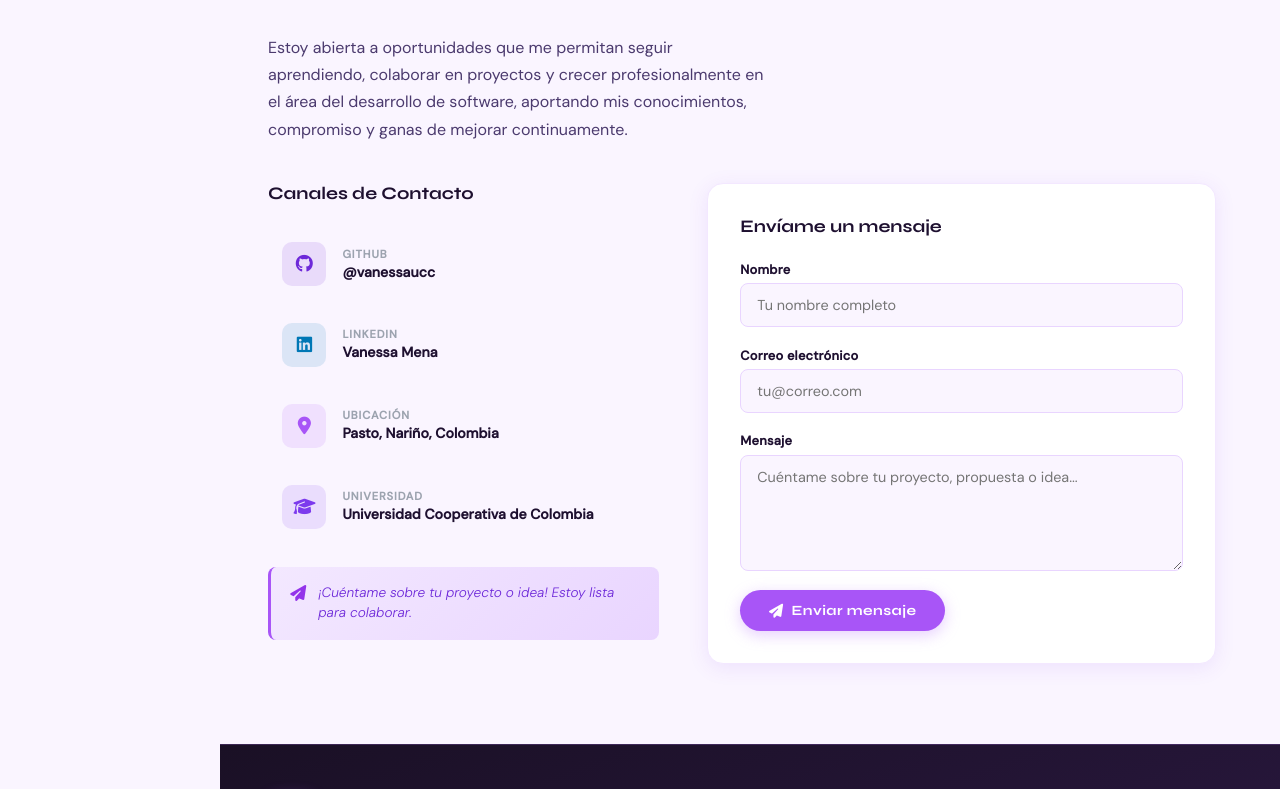
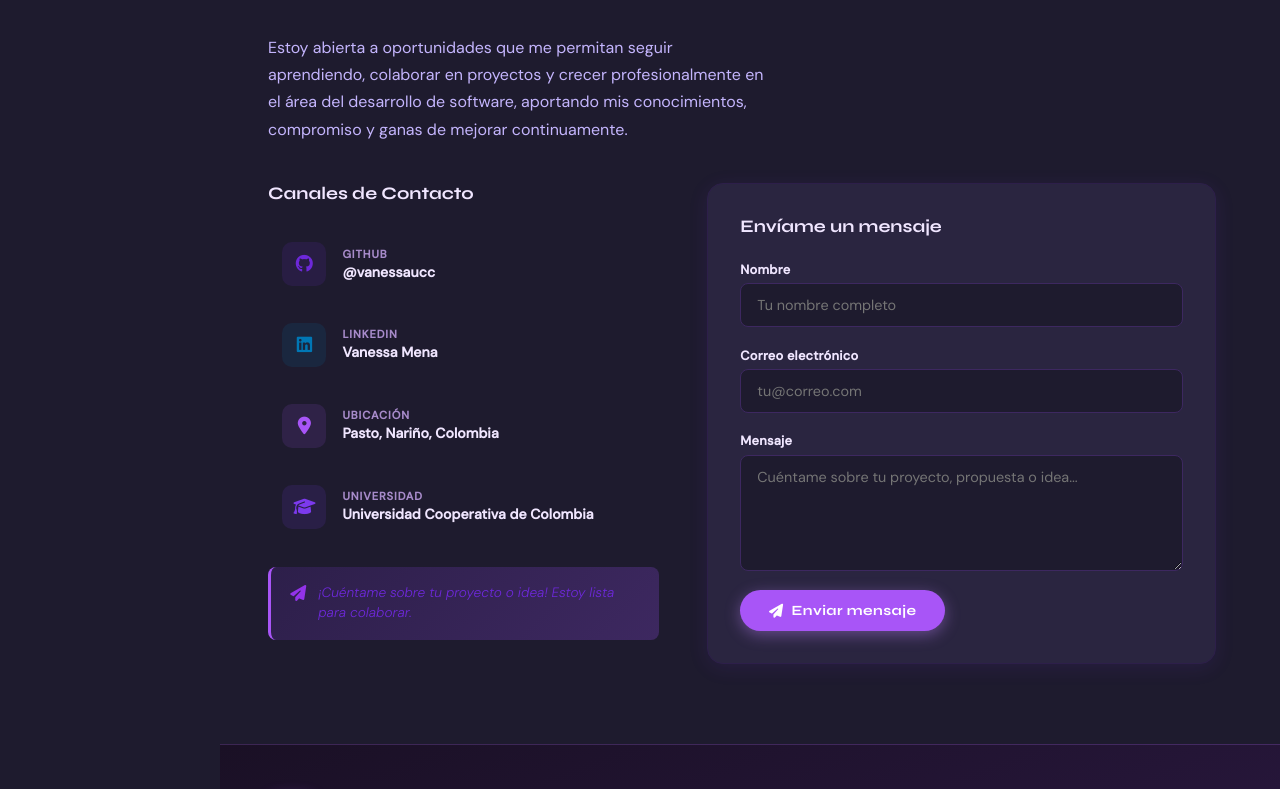
Before and after one commit to vanessaucc/Portafolio-julieth, a Next.js app: page / in a window 1280 px wide. Shown: the part 5568-6357 px from the top of the page. Built offline with nearby package versions, Linux system fonts and the light colour scheme.

Commit message:
arreglos color

```diff
--- a/app/globals.css
+++ b/app/globals.css
@@ -3,10 +3,10 @@
    ============================================ */
 
 :root {
-  --purple-100: #f3e8ff;
-  --purple-200: #e9d5ff;
+  --purple-100: #2d1f4a;
+  --purple-200: #3d2860;
   --purple-300: #d8b4fe;
-  --purple-400: #c084fe;
+  --purple-400: #c084fc;
   --purple-500: #a855f7;
   --purple-600: #9333ea;
   --purple-700: #7c3aed;
@@ -17,12 +17,12 @@
   --dark-2: #231535;
   --dark-3: #2e1a47;
   --mid: #4b2e72;
-  --light-bg: #faf5ff;
-  --white: #ffffff;
-  --gray-light: #f5f0fc;
-  --gray-mid: #9ca3af;
-  --text-dark: #1e1030;
-  --text-body: #4b3a6e;
+  --light-bg: #1e1b2e;
+  --white: #2a2540;
+  --gray-light: #2e2a45;
+  --gray-mid: #a78bca;
+  --text-dark: #f0e6ff;
+  --text-body: #c4b5fd;
 
   --accent: #c084fc;
   --accent-glow: rgba(192, 132, 252, 0.4);
```
